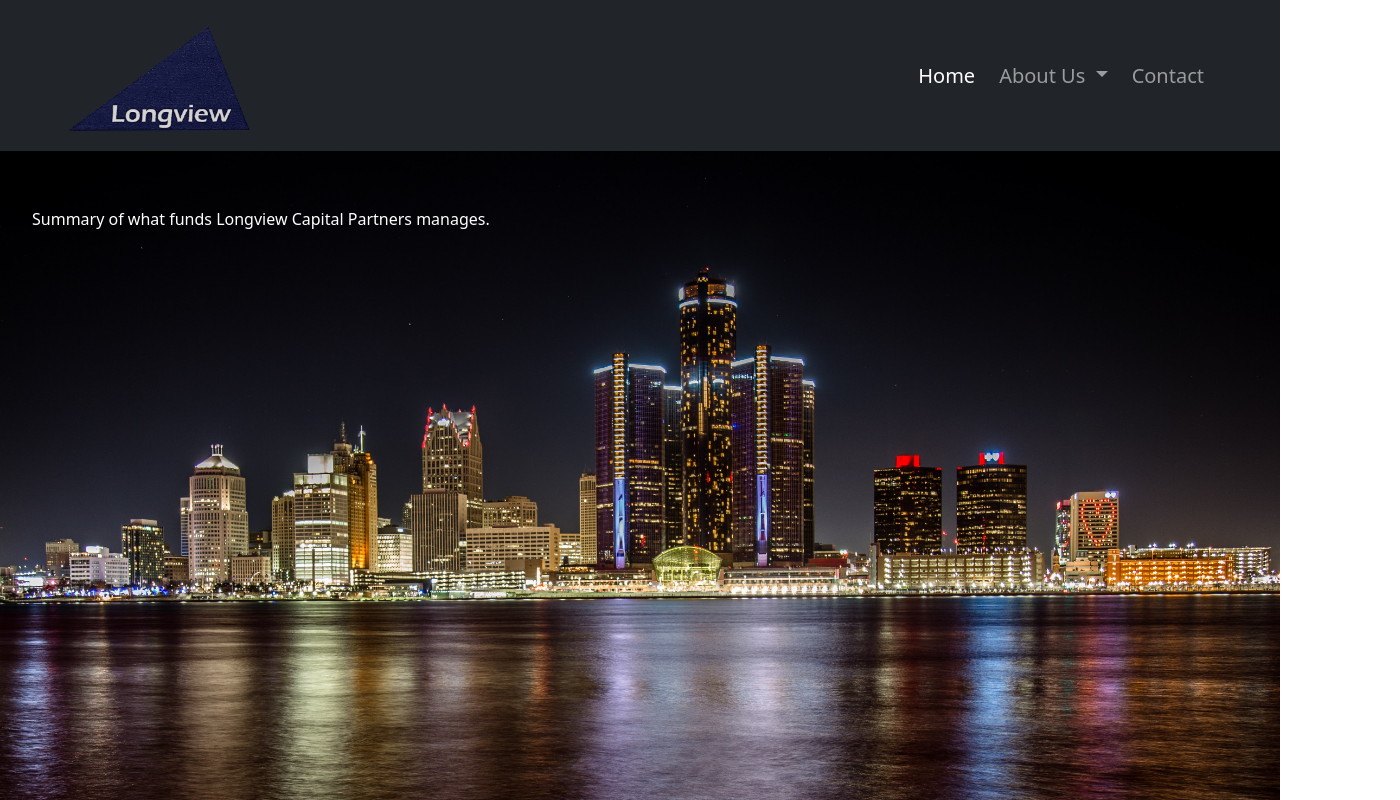
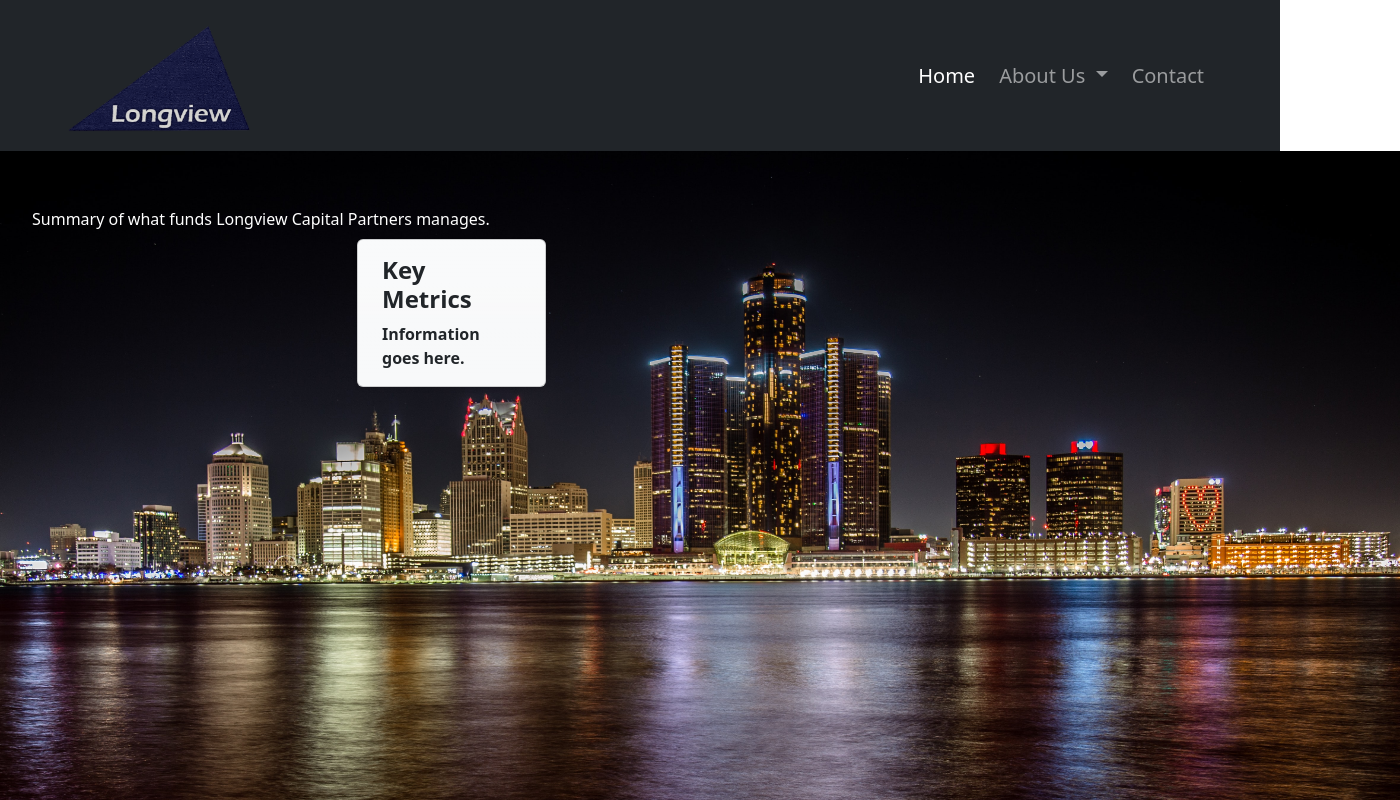
Before and after one commit to Fiscal2/longview-cap-partners, an Angular app: page /home in a window 1280 px wide. Shown: the top 800 px of the page, 1400 px wide, since content can reach past the window. Built offline with nearby package versions, Linux system fonts and the light colour scheme.

Commit message:
small change

```diff
--- a/src/app/home/home.component.css
+++ b/src/app/home/home.component.css
@@ -1,10 +1,7 @@
 #containerBackground{
-    min-height: 100vh;
-    width: 100%;
     background-position: center;
     background-repeat: no-repeat;
     background-size: cover;
-    background-color: black;
 }
 
 #text{
--- a/src/app/home/home.component.html
+++ b/src/app/home/home.component.html
@@ -1,13 +1,13 @@
 <div id="mainContainer" class="container-fluid p-0">
     <div id="mainContainerContent">
-        <img class="position-absolute" id="containerBackground" src="../../assets/detroitSkyline.jpg">
+        <img class="position-absolute" id="containerBackground" src="../../assets/detroitSkyline.jpg" style="width: 1400px; height: 800px">
     </div>
     <div id="text" class=" ms-4 pt-5 position-relative d-flex align-items-center justify-content-start">
         <span class="p-2">Summary of what funds Longview Capital Partners manages.</span>
     </div>
 </div>
 <div></div>
-<!-- <div id="metricContainer" class="container vw-100 p-0">
+<div id="metricContainer" class="container p-0" style="max-width: 550px;">
     <div id="metricContainerContent" class="row row-cols-1 row-cols-md-3 g-3">
         <div class="card shadow-sm bg-light bg-gradient">
             <div class="card-body">
@@ -15,4 +15,4 @@
                 <p class="card-text"><b>Information goes here.</b></p>
             </div>
     </div>
-</div> -->
+</div>
```
